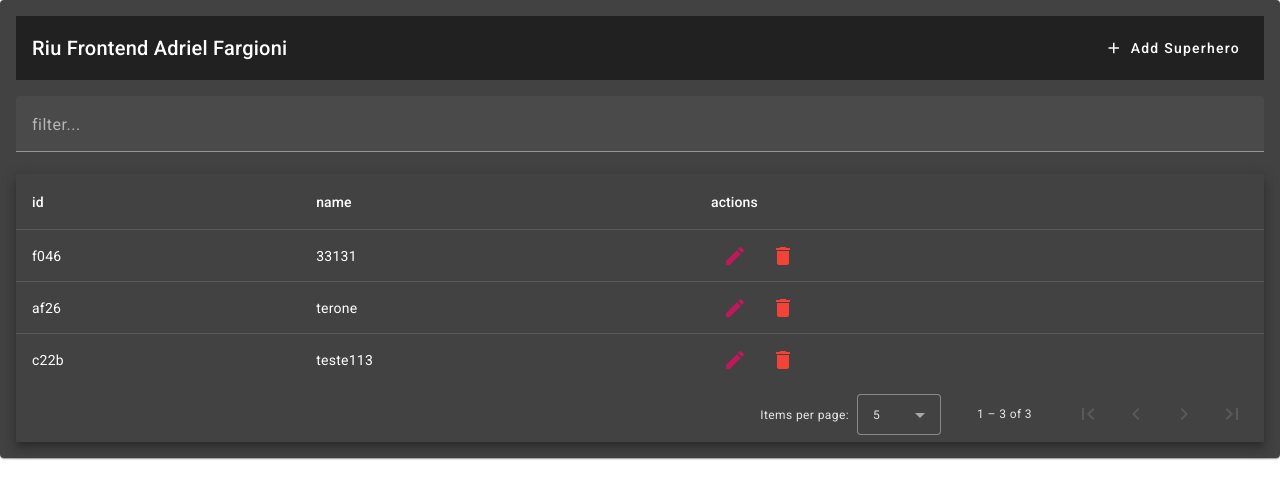
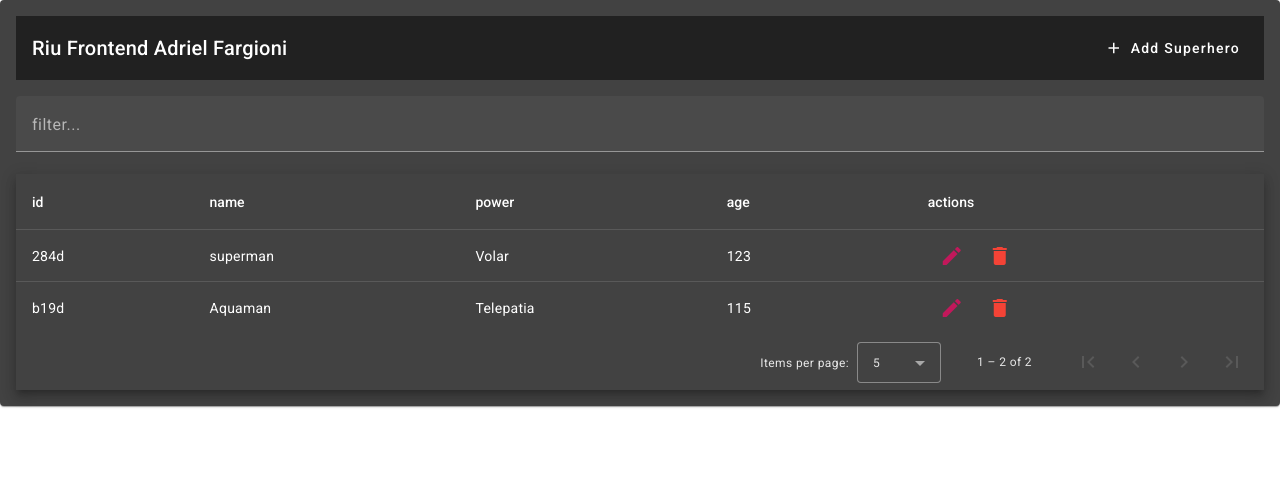
Before and after one commit to fargioni11/RIU-Frontend-adriel-fargioni, an Angular app: page /superheroes in a window 1280 px wide. Shown: the top 498 px of the page. Built offline with nearby package versions, Linux system fonts and the light colour scheme; data requests are answered from the project's data file.

Commit message:
Validators form- Mat Sort

```diff
--- a/db.json
+++ b/db.json
@@ -1,16 +1,16 @@
 {
   "superhero": [
     {
-      "id": "f046",
-      "name": "33131"
+      "name": "superman",
+      "power": "Volar",
+      "age": 123,
+      "id": "284d"
     },
     {
-      "id": "af26",
-      "name": "terone"
-    },
-    {
-      "id": "c22b",
-      "name": "teste113"
+      "id": "b19d",
+      "name": "Aquaman",
+      "power": "Telepatia",
+      "age": "115"
     }
   ]
 }
--- a/src/app/components/grid/grid.component.html
+++ b/src/app/components/grid/grid.component.html
@@ -1,10 +1,14 @@
 <section style="margin-top: 1rem ;">
     <app-filter [label]="'filter...'" [placeholder]="'ex : Superman'" [(filter)]="valueToFilter" />
     <div class="mat-elevation-z8">
-      <table mat-table [dataSource]="dataSource">
-        @for (column of displayedColumns(); track column){
+      <table mat-table matSort [dataSource]="dataSource" >
+        @for (column of displayedColumns(); track $index){
           <ng-container [matColumnDef]="column">
-            <th mat-header-cell *matHeaderCellDef> {{column}} </th>
+            @if(this.sortableColumns().includes(column)){
+              <th mat-header-cell mat-sort-header *matHeaderCellDef > {{column}} </th>
+            } @else {
+              <th mat-header-cell *matHeaderCellDef > {{column}} </th>
+            }
             <td mat-cell *matCellDef="let element"> {{element[column]}}
               @if(column === 'actions'){
                 <button mat-icon-button color="primary" (click)="editSuperhero(element)">
--- a/src/app/components/grid/grid.component.ts
+++ b/src/app/components/grid/grid.component.ts
@@ -10,26 +10,29 @@ import { ModalService } from '../modal/modal.service';
 import { ModalComponent } from '../modal/modal.component';
 import { SnackBarService } from '../../shared/services/snack-bar.service';
 import { Superhero } from '../../models/superhero.model';
+import { MatSort, MatSortModule } from '@angular/material/sort';
 
 @Component({
   selector: 'app-grid',
   standalone: true,
-  imports: [MatTableModule, MatPaginatorModule, filterComponent, MatIconModule, MatButtonModule],
+  imports: [MatTableModule, MatPaginatorModule, filterComponent, MatIconModule, MatButtonModule, MatSortModule],
   templateUrl: './grid.component.html',
 })
 export class GridComponent<T> implements OnChanges, OnInit {
 
   private readonly superheroService = inject(SuperheroService);
   private readonly modalSvc = inject(ModalService);
-  valueToFilter = signal<string>('');
   private readonly _paginator = viewChild.required<MatPaginator>(MatPaginator);
   private readonly _snackBarSvc = inject(SnackBarService);
+  private readonly _sort = viewChild.required<MatSort>(MatSort)
   displayedColumns = input.required<string[]>();
   data = input.required<T[]>();
   dataSource = new MatTableDataSource<T>([]);
   superheroDeleted = output<void>();
   superheroAdded = output<void>();
   superheroEdited = output<void>();
+  sortableColumns = input<string[]>([]);
+  valueToFilter = signal<string>('');
 
   constructor() {
     effect(() => {
@@ -56,6 +59,7 @@ export class GridComponent<T> implements OnChanges, OnInit {
 
   ngOnInit(): void {
     this.dataSource.data = this.data();
+    this.dataSource.sort = this._sort();
   }
 
   deleteSuperhero(id: number) {
--- a/src/app/components/modal/modal.component.html
+++ b/src/app/components/modal/modal.component.html
@@ -8,7 +8,18 @@
             <input matInput type="text" formControlName="name">
           </mat-form-field>
     </div>
-
+    <div class="row">
+        <mat-form-field class="full-width" appearance="outline">
+            <mat-label>Power</mat-label>
+            <input matInput type="text" formControlName="power">
+          </mat-form-field>
+    </div>
+    <div class="row">
+        <mat-form-field class="full-width" appearance="outline">
+            <mat-label>Age</mat-label>
+            <input matInput type="number" formControlName="age">
+          </mat-form-field>
+    </div>
     <div mat-dialog-actions>
         <button mat-raised-button [mat-dialog-close]="false" type="button">Cancel</button>
         <button [disabled]="!superheroForm.valid" mat-raised-button  type="submit">{{getTitle()}}</button>
--- a/src/app/components/modal/modal.component.ts
+++ b/src/app/components/modal/modal.component.ts
@@ -73,7 +73,9 @@ export class ModalComponent implements OnInit {
 
   private _buildForm(): void {
     this.superheroForm = this.fb.group({
-      name: ['', Validators.required],
+      name: ['', Validators.required, Validators.maxLength(15) ],
+      power: ['',Validators.required, Validators.maxLength(10)],
+      age: ['',Validators.required, Validators.maxLength(3) ,Validators.min(0), Validators.max(999)]
     });
   }
 }
--- a/src/app/features/superhero/list/list.component.ts
+++ b/src/app/features/superhero/list/list.component.ts
@@ -20,17 +20,19 @@ import { ModalComponent } from '../../../components/modal/modal.component';
         (superheroDeleted)="getAllSuperhero()"
         (superheroAdded)="onSuperheroAdded()"
         (superheroEdited)="getAllSuperhero()"
+        [sortableColumns]="sortables"
       />
     </section>
   `,
 })
 export class ListComponent implements OnInit {
-  superheroes = signal<Superhero[]>([]);
+
   private readonly _superheroService = inject(SuperheroService);
   private readonly _destroyRef = inject(DestroyRef);
   private readonly _modalService = inject(ModalService);
-  displayedColumns: ColumnKeys<Superhero> = ['id', 'name', 'actions'];
-
+  displayedColumns: ColumnKeys<Superhero> = ['id', 'name', 'power', 'age', 'actions'];
+  sortables:ColumnKeys<Superhero> = ['id', 'name', 'power', 'age', ];
+  superheroes = signal<Superhero[]>([]);
   ngOnInit(): void {
     this.getAllSuperhero();
   }
--- a/src/app/models/superhero.model.ts
+++ b/src/app/models/superhero.model.ts
@@ -1,6 +1,8 @@
 export interface Superhero {
     id: number;
     name: string;
+    power: string
+    age :string
     actions: string;
   }
 
```
